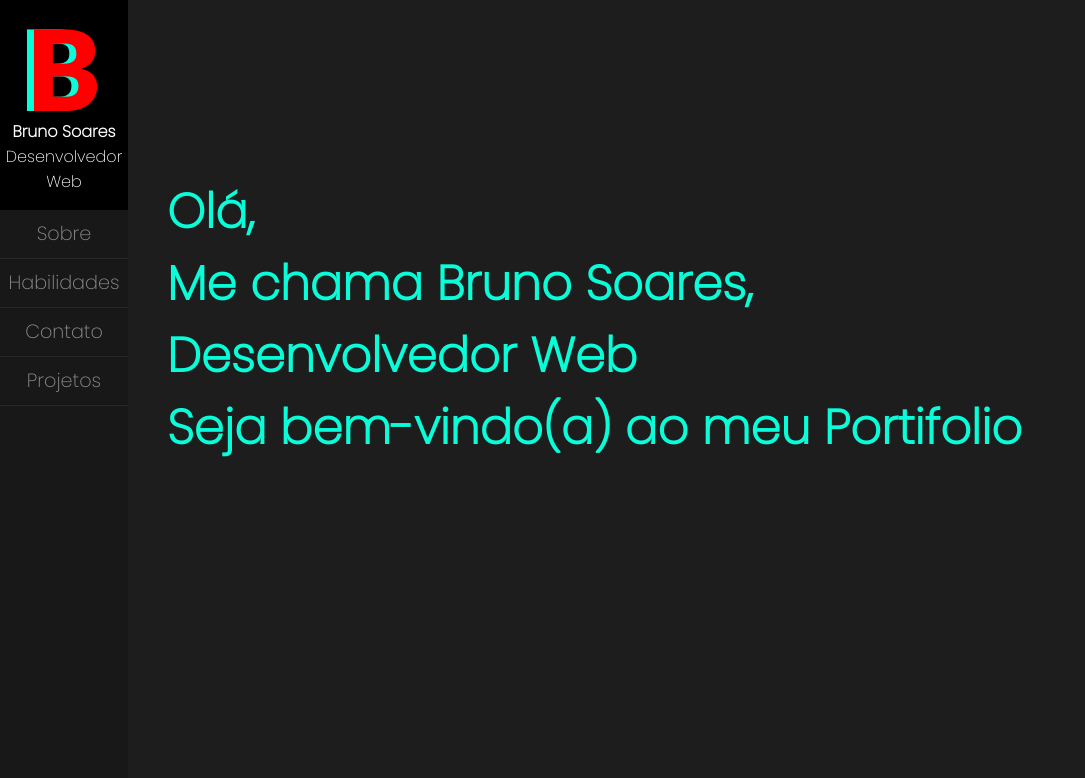
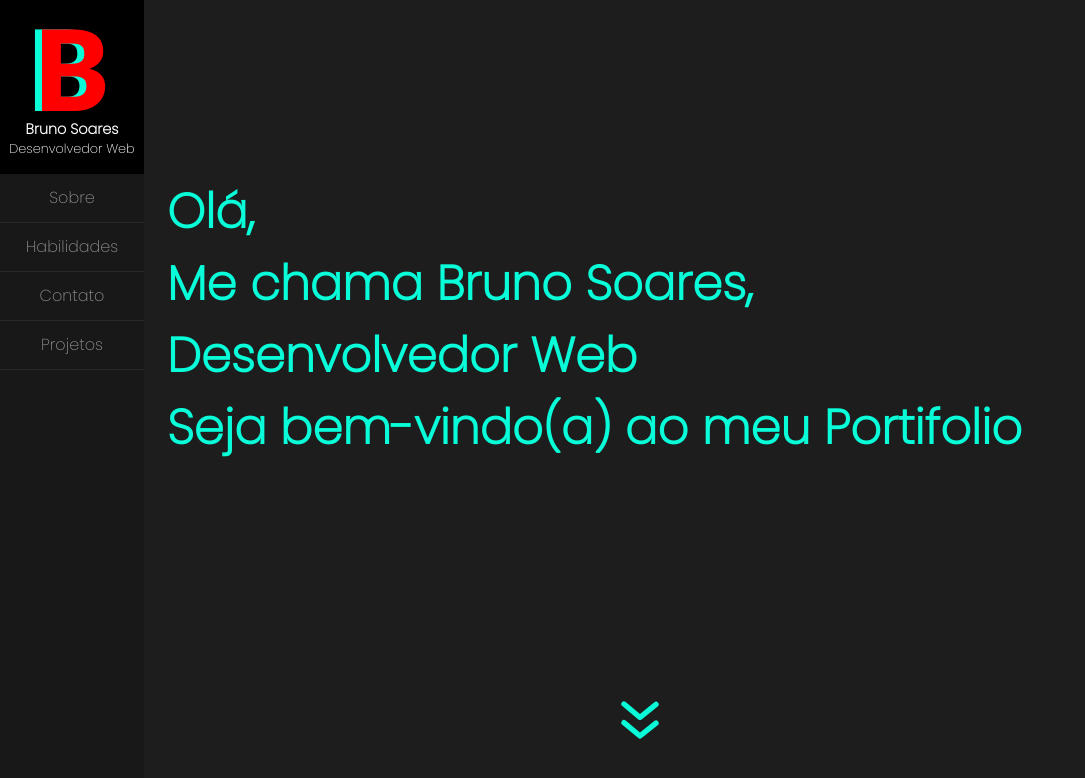
Before and after one commit to brunoss18/portifolio, a plain HTML site: page index.html in a window 1280 px wide. Shown: the whole page, without its empty margins (0-1085 px from the left). Drawn offline with Linux system fonts and the light colour scheme.

Commit message:
arrow head down

```diff
--- a/assets/styles/style.css
+++ b/assets/styles/style.css
@@ -7,14 +7,16 @@
   vertical-align: baseline;
   list-style: none;
   border: 0;
-  font-family: 'Poppins', sans-serif;
+
+  cursor: none !important;
+   font-family: 'Poppins', sans-serif;
 }
 
 #myCanvas {
   background-color: #1f1f1f;
 }
 
-section {
+header {
   /* width: 50px; */
   height: 50px;
   position: absolute;
@@ -32,7 +34,7 @@ section {
 }
 
 body {
-  cursor: none !important;
+
   background-color: #1D1D1D;
 
 }
@@ -46,14 +48,14 @@ button {
   color: #08FDD8;
 }
 
-section>h1 {
+header>h1 {
   color: #08FDD8;
   font-size: 3rem;
   font-weight: bold;
 }
 
 menu {
-  width: 8rem;
+  width: 9rem;
   background-color: #181818;
   height: 100vh;
   position: fixed;
@@ -91,7 +93,7 @@ menu>nav>a {
   text-align: center;
   width: 100%;
   display: block;
-  font-size: 1.2rem;
+  font-size: 1rem;
   color: #909096;
   line-height: 3rem;
   border-bottom: 1px solid #282828;
@@ -101,7 +103,7 @@ menu>nav>a {
   text-decoration: none;
 }
 
-menu>nav>img {
+menu >nav > img {
   width: 90%;
 }
 
@@ -113,8 +115,12 @@ menu>nav>img {
   z-index: -1;
 }
 
+nav a:hover{
+  color: #08FDD8;
+  background-color: rgba(0, 255, 255, 0.116) ;
+}
 .work {
-
+  font-size: .8rem;
   position: relative;
   top: -1rem;
   color: white;
@@ -122,6 +128,7 @@ menu>nav>img {
 }
 
 .name {
+  font-size: .9rem;
   font-weight: bold;
   position: relative;
   top: -1rem;
@@ -183,3 +190,15 @@ menu>nav>img {
   transform: translate(-30%, -30%);
   border-radius: 50%;
 }
+
+section{
+
+}
+
+div > img {
+  position: absolute;
+    top: 90%;
+    left: 50%;
+    transform: translate(-50%, -50%);
+    width: 5%;
+}
--- a/index.html
+++ b/index.html
@@ -6,6 +6,7 @@
   <meta http-equiv="X-UA-Compatible" content="IE=edge">
   <meta name="viewport" content="width=device-width, initial-scale=1.0">
   <link rel="stylesheet" href="assets/styles/style.css">
+  <link href="https://fonts.googleapis.com/icon?family=Material+Icons" rel="stylesheet">
   <title>Portifolio - Bruno Soares</title>
 
 </head>
@@ -25,16 +26,22 @@
               <a href="">Contato</a>
               <a href="">Projetos</a>
             </nav>
+
         </menu>
-        <section>
+        <header>
 
           <h1>Olá,<br>
             Me chama Bruno Soares,<br>
             Desenvolvedor Web <br>
             Seja bem-vindo(a) ao meu Portifolio</h1>
 
+        </header>
+        <section>
+       <div>
+          <img src="/assets/images/svgs/arrowheaddown.svg" alt="">
+        </div>
         </section>
-          <button>Saiba mais </button>
+
           <script type="text/javascript" src="assets/javascript/pointer.js"></script>
   </body>
 
```
Also changed, not shown: awdwd.html (added, +13 -0 lines), assets/images/svgs/arrowheaddown.svg (added).
